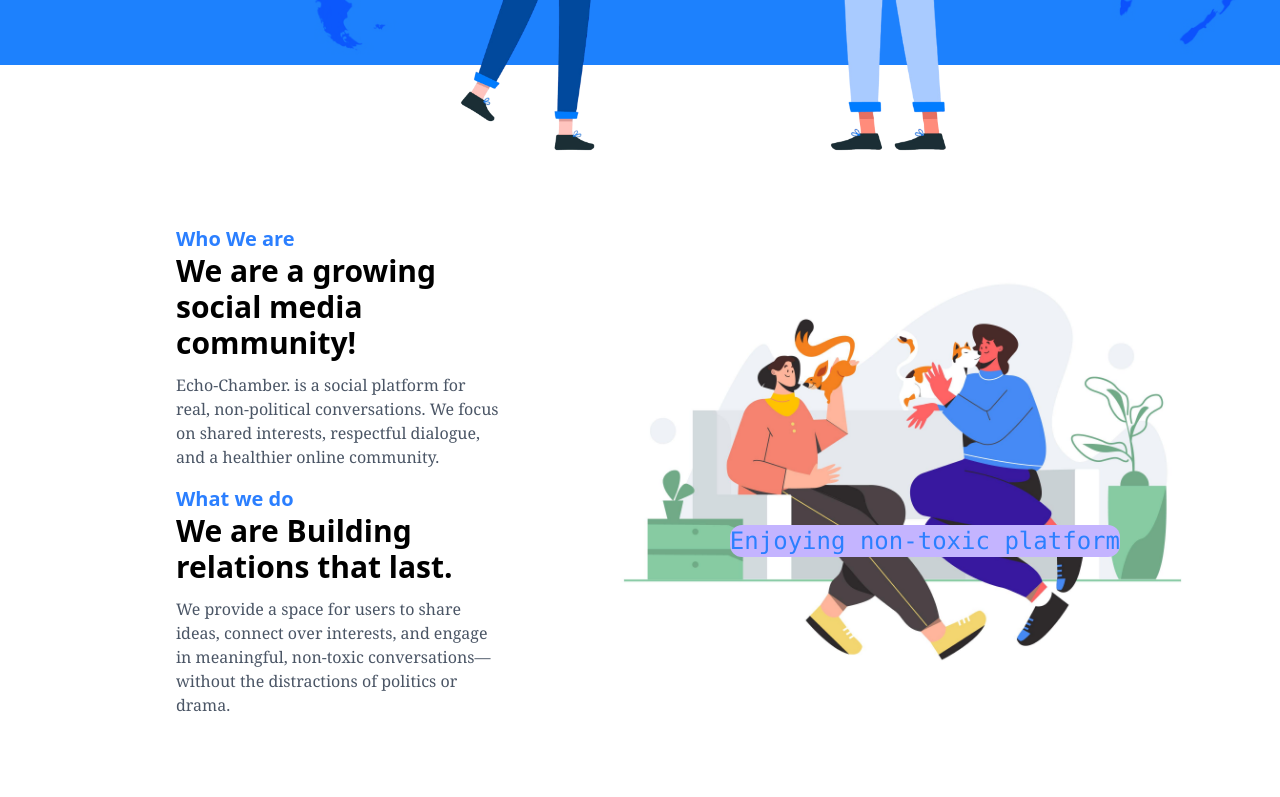
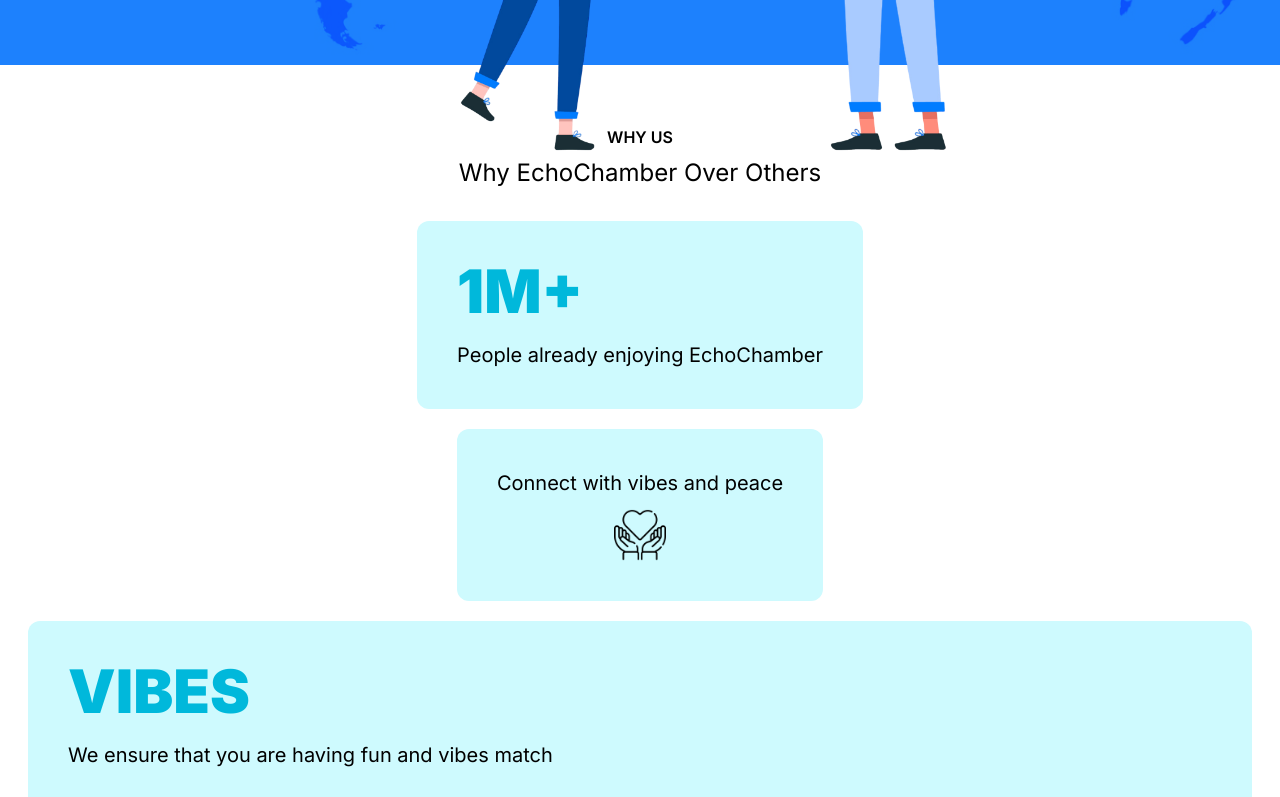
Before and after one commit to morespace-bit/Echo-Chamber, a React (Vite) app: page / in a window 1280 px wide. Shown: the part 760-1557 px from the top of the page. Built offline with nearby package versions, Linux system fonts and the light colour scheme; no server answers.

Commit message:
added the echoChamber page or section

```diff
--- /dev/null
+++ b/src/components/Home/EchoChamber.jsx
@@ -0,0 +1,52 @@
+export default function EchoChamber() {
+  return (
+    <>
+      {/* main container  */}
+      <div className="h-205 w-full flex flex-col">
+        {/* the why us section  */}
+
+        <div className="flex flex-col justify-center items-center w-full pt-15 pb-8">
+          <p className="font-semibold font-[inter]">WHY US</p>
+          <p className="font-[inter]  text-2xl mt-2">
+            Why EchoChamber Over Others
+          </p>
+        </div>
+        {/* the cards sections  */}
+
+        <div className="flex flex-col gap-5 justify-center px-7 ">
+          {/* the two cards */}
+
+          <div className="flex flex-col justify-center items-center gap-5">
+            {/* the card of 1m + */}
+
+            <div className="flex flex-col bg-cyan-100 p-10 rounded-xl  ">
+              <p className="font-[inter] font-black text-6xl text-cyan-500 text-left">
+                1M+
+              </p>
+              <p className="mt-5 text-xl font-[inter] text-left">
+                People already enjoying EchoChamber
+              </p>
+            </div>
+
+            <div className="flex flex-col bg-cyan-100 p-10 rounded-xl items-center ">
+              <p className=" text-xl font-[inter]">
+                Connect with vibes and peace
+              </p>
+              <img src={"/forpeace.png"} alt="" className="w-13 mt-3" />
+            </div>
+          </div>
+
+          {/* the last and big card  */}
+          <div className="flex flex-col bg-cyan-100 p-10 rounded-xl  ">
+            <p className="font-[inter] font-black text-6xl text-cyan-500 text-left">
+              VIBES{" "}
+            </p>
+            <p className="mt-5 text-xl font-[inter] text-left">
+              We ensure that you are having fun and vibes match
+            </p>
+          </div>
+        </div>
+      </div>
+    </>
+  );
+}
--- a/src/components/Home/Footer.jsx
+++ b/src/components/Home/Footer.jsx
@@ -8,7 +8,7 @@ export default function Footer() {
       whileInView={{ opacity: 1, y: 0 }}
       transition={{ duration: 0.6 }}
       viewport={{ once: true }}
-      className="mt-153 h-180 bg-blue-300 flex rounded-t-2xl  flex-col overflow-x-hidden px-4 md:mt-0"
+      className="h-180 bg-blue-300 flex rounded-t-2xl  flex-col overflow-x-hidden px-4 md:mt-0"
     >
       {/* the noise image */}
       <div className="py-5  flex justify-center overflow-hidden w-full md:px-3">
--- a/src/components/Home/Homepage.jsx
+++ b/src/components/Home/Homepage.jsx
@@ -3,12 +3,14 @@ import HomeNav from "./HomeNav";
 import WhyJoin from "./WhyJoin";
 import Who from "./Who";
 import Hero from "./Hero";
+import EchoChamber from "./EchoChamber";
 
 function Homepage() {
   return (
     <>
       <HomeNav />
       <Hero />
+      <EchoChamber />
       <Who />
       <WhyJoin />
     </>
--- a/src/components/Home/WhyJoin.jsx
+++ b/src/components/Home/WhyJoin.jsx
@@ -8,7 +8,7 @@ export default function WhyJoin() {
         whileInView={{ opacity: 1, y: 0 }}
         transition={{ duration: 0.6 }}
         viewport={{ once: true }}
-        className="h-150 mt-30 flex  flex-col md:flex-row md:justify-between gap-5 md:px-30"
+        className="h-150 mt-30 flex  flex-col md:flex-row md:justify-between gap-5 md:px-30 "
         id="community"
       >
         {/* left container */}
--- a/src/main.jsx
+++ b/src/main.jsx
@@ -3,49 +3,14 @@ import { createRoot } from "react-dom/client";
 import { Provider } from "react-redux";
 import store from "./store/store.js";
 import "./index.css";
-import {
-  createBrowserRouter,
-  createRoutesFromElements,
-  Route,
-  RouterProvider,
-} from "react-router-dom";
 
 import App from "./App.jsx";
-import Signup from "./components/Auth/Signup.jsx";
-import Login from "./components/Auth/Login.jsx";
-import Forlogin from "./components/Animation/Forlogin.jsx";
-import UserData from "./components/Social/UserData.jsx";
-import Feed from "./components/Social/Feed.jsx";
-import Homepage from "./components/Home/Homepage.jsx";
-import Support from "./components/Home/Support.jsx";
-import Profile from "./components/Social/Profile/Profile.jsx";
-import SocialPage from "./components/Social/Pages/SocialPage.jsx";
-
-const router = createBrowserRouter(
-  createRoutesFromElements(
-    <>
-      <Route path="userdata" element={<UserData />} />
-      <Route path="welcome" element={<Forlogin />} />
-      <Route path="/" element={<App />}>
-        <Route index element={<Homepage />} />
-        <Route path="support" element={<Support />} />
-      </Route>
-      <Route path="signup" element={<Signup />} />
-      <Route path="login" element={<Login />} />
-      {/* the router for the profile page and social page of the social folder */}
-
-      <Route path="socialPage" element={<SocialPage />}>
-        <Route path="feed" element={<Feed />} />
-        <Route path="profile/:id" element={<Profile />} />
-      </Route>
-    </>
-  )
-);
+import { BrowserRouter } from "react-router-dom";
 
 createRoot(document.getElementById("root")).render(
   <StrictMode>
-    <Provider store={store}>
-      <RouterProvider router={router} />
-    </Provider>
+    <BrowserRouter>
+      <App />
+    </BrowserRouter>
   </StrictMode>
 );
```
